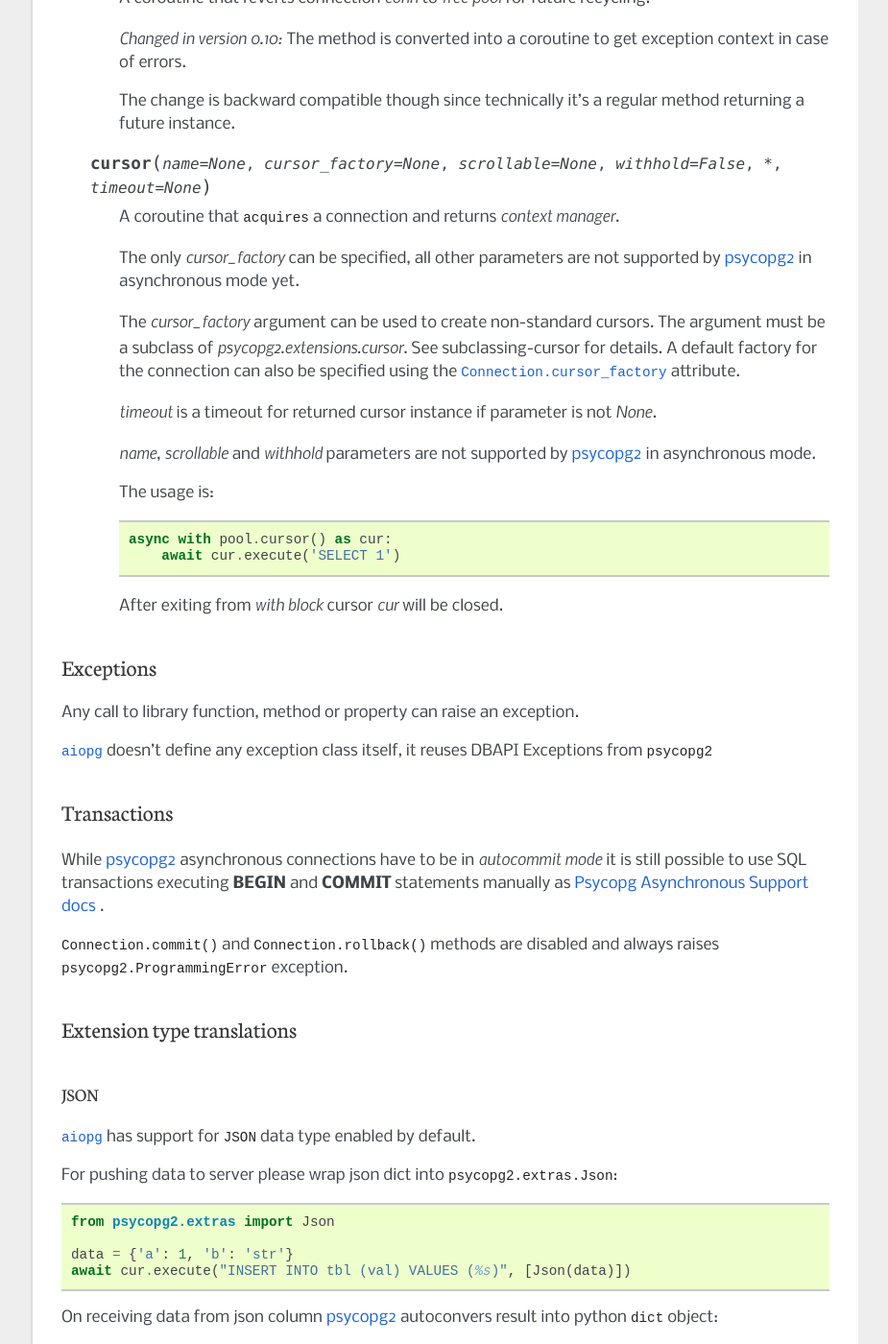
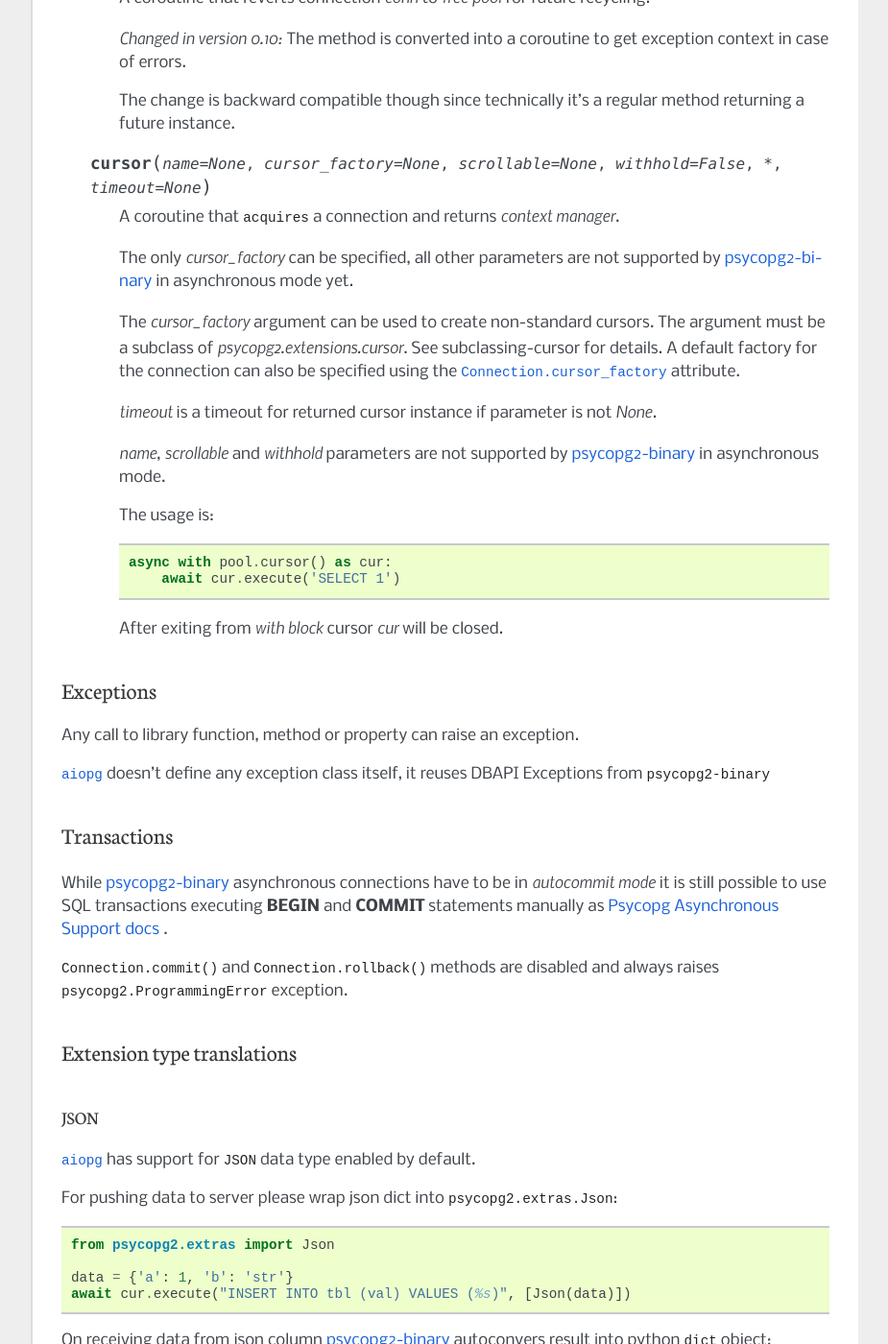
Before and after one commit to aio-libs/aiopg, a Sphinx documentation site: the page built from docs/core.rst, in a window 1280 px wide and 1400 px high, scrolled down 10291 px. Shown: the whole window at 96% size, without its empty margins (198-1123 px from the left). Built offline with Sphinx 7.4.7, drawn with Linux system fonts in a browser that asks for light colours; some of the changed text lies outside the part shown.

Commit message:
rename psycopg2 to psycopg2-binary in docs

```diff
--- a/docs/conf.py
+++ b/docs/conf.py
@@ -52,10 +52,11 @@
               'sphinx.ext.intersphinx',
               'sphinxcontrib.asyncio']
 
-intersphinx_mapping = {'python': ('http://docs.python.org/3', None),
-                       'sqlalchemy': ('http://docs.sqlalchemy.org/en/rel_0_9/',
-                                      None),
-                       'psycopg2': ('http://initd.org/psycopg/docs/', None)}
+intersphinx_mapping = {
+    'python': ('http://docs.python.org/3', None),
+    'sqlalchemy': ('http://docs.sqlalchemy.org/en/rel_0_9/', None),
+    'psycopg2-binary': ('http://initd.org/psycopg/docs/', None),
+}
 
 # Add any paths that contain templates here, relative to this directory.
 templates_path = ['_templates']
--- a/docs/core.rst
+++ b/docs/core.rst
@@ -90,7 +90,7 @@
       Creates a new cursor object using the connection.
 
       The only *cursor_factory* can be specified, all other
-      parameters are not supported by :term:`psycopg2` in
+      parameters are not supported by :term:`psycopg2-binary` in
       asynchronous mode yet.
 
       The *cursor_factory* argument can be used to create
@@ -103,7 +103,7 @@
       parameter is not `None`.
 
       *name*, *scrollable* and *withhold* parameters are not supported
-      by :term:`psycopg2` in asynchronous mode.
+      by :term:`psycopg2-binary` in asynchronous mode.
 
       :returns: :class:`Cursor` instance.
 
@@ -170,7 +170,7 @@
 
       .. note::
 
-         :term:`psycopg2` doesn't allow to change *autocommit* mode in
+         :term:`psycopg2-binary` doesn't allow to change *autocommit* mode in
          asynchronous mode.
 
    .. attribute:: encoding
@@ -179,7 +179,7 @@
 
       .. note::
 
-         :term:`psycopg2` doesn't allow to change encoding in
+         :term:`psycopg2-binary` doesn't allow to change encoding in
          asynchronous mode.
 
    .. attribute:: isolation_level
@@ -887,7 +887,7 @@
       connection and returns *context manager*.
 
       The only *cursor_factory* can be specified, all other
-      parameters are not supported by :term:`psycopg2` in
+      parameters are not supported by :term:`psycopg2-binary` in
       asynchronous mode yet.
 
       The *cursor_factory* argument can be used to create
@@ -900,7 +900,7 @@
       is not `None`.
 
       *name*, *scrollable* and *withhold* parameters are not supported
-      by :term:`psycopg2` in asynchronous mode.
+      by :term:`psycopg2-binary` in asynchronous mode.
 
       The usage is::
 
@@ -918,7 +918,7 @@
 Any call to library function, method or property can raise an exception.
 
 :mod:`aiopg` doesn't define any exception class itself, it reuses
-:ref:`DBAPI Exceptions <dbapi-exceptions>` from :mod:`psycopg2`
+:ref:`DBAPI Exceptions <dbapi-exceptions>` from :mod:`psycopg2-binary`
 
 
 .. _aiopg-core-transactions:
@@ -926,7 +926,7 @@
 Transactions
 ============
 
-While :term:`psycopg2` asynchronous connections have to be in *autocommit mode* it is still
+While :term:`psycopg2-binary` asynchronous connections have to be in *autocommit mode* it is still
 possible to use SQL transactions executing **BEGIN** and **COMMIT** statements manually
 as `Psycopg Asynchronous Support docs`_ .
 
@@ -954,7 +954,7 @@
    data = {'a': 1, 'b': 'str'}
    await cur.execute("INSERT INTO tbl (val) VALUES (%s)", [Json(data)])
 
-On receiving data from json column :term:`psycopg2` autoconvers result
+On receiving data from json column :term:`psycopg2-binary` autoconvers result
 into python :class:`dict` object::
 
    await cur.execute("SELECT val FROM tbl")
--- a/docs/sa.rst
+++ b/docs/sa.rst
@@ -81,7 +81,7 @@
 
 .. data:: dialect
 
-   An instance of :term:`SQLAlchemy` dialect set up for :term:`psycopg2` usage.
+   An instance of :term:`SQLAlchemy` dialect set up for :term:`psycopg2-binary` usage.
 
    An :class:`sqlalchemy.engine.interfaces.Dialect` instance.
 
@@ -118,7 +118,7 @@
 
       .. seealso::
 
-         `psycopg2 connection.dsn
+         `psycopg2-binary connection.dsn
          <http://initd.org/psycopg/docs/connection.html#connection.dsn>`_
          attribute.
 
```
Also changed, not shown: docs/glossary.rst (+7 -5 lines), docs/index.rst (+9 -13 lines).
